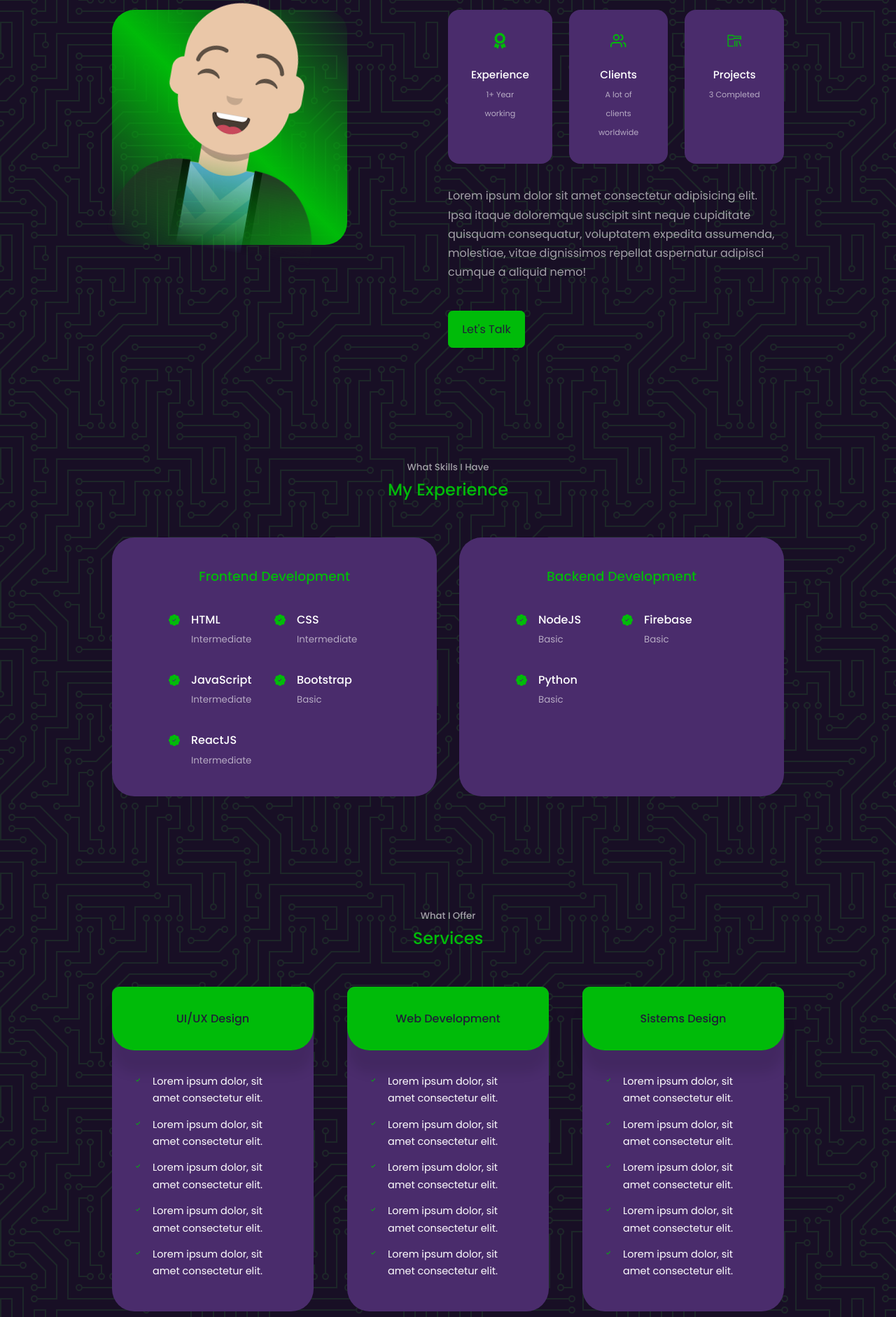
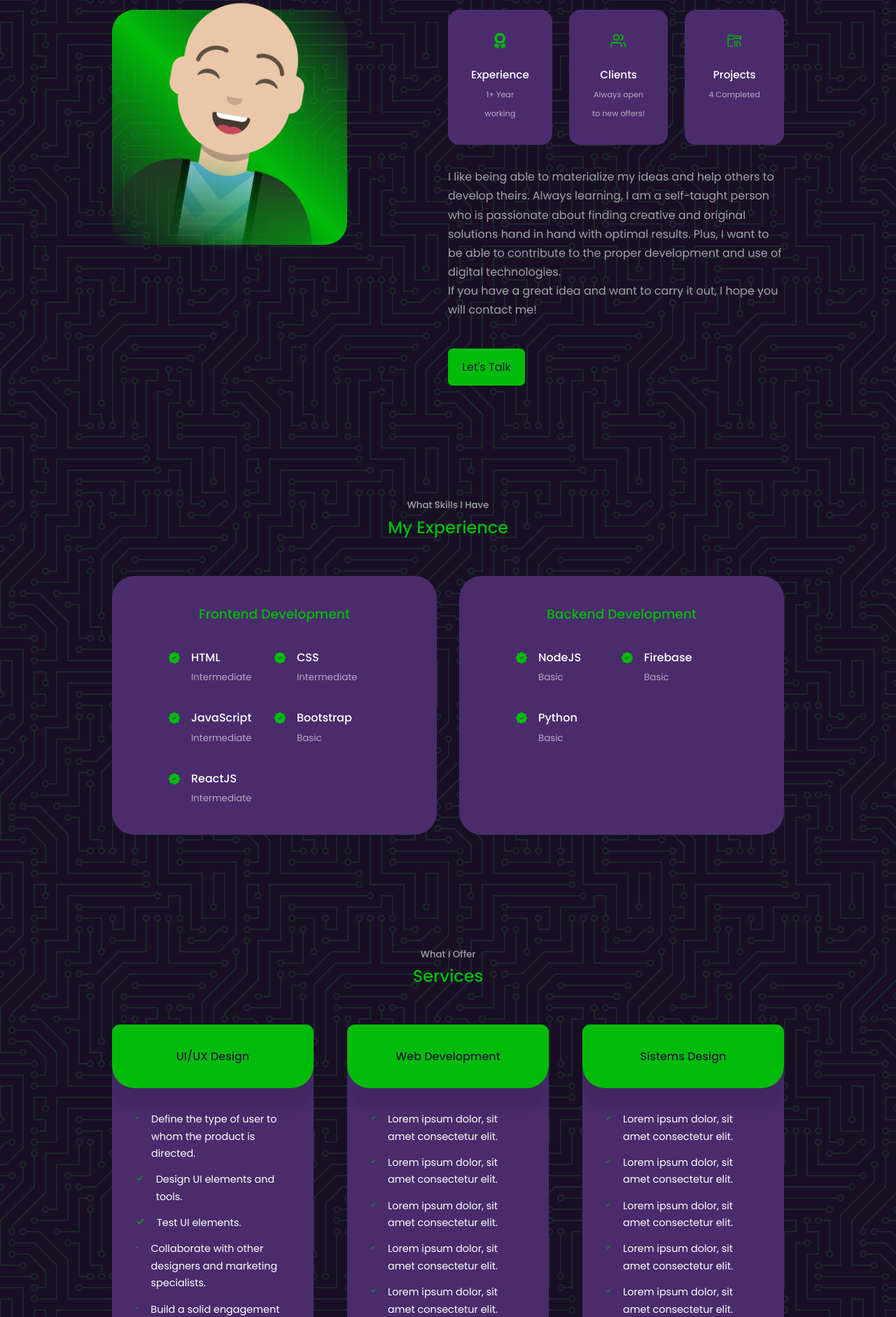
Before and after one commit to beksiazek/beksiazek.github.io, a React (Create React App) app: page / in a window 1280 px wide. Shown: the part 1137-3019 px from the top of the page at 70% size. Built offline with nearby package versions, Linux system fonts and the light colour scheme.

Commit message:
+ About section text, footer text changes, cv download, and UX/UI services text

```diff
--- a/src/components/about/About.jsx
+++ b/src/components/about/About.jsx
@@ -28,20 +28,23 @@ export default function About() {
 						<article className="about__card">
 							<FiUsers className="about__icon" />
 							<h5>Clients</h5>
-							<small>A lot of clients worldwide</small>
+							<small>Always open to new offers!</small>
 						</article>
 						<article className="about__card">
 							<VscFolderLibrary className="about__icon" />
 							<h5>Projects</h5>
-							<small>3 Completed</small>
+							<small>4 Completed</small>
 						</article>
 					</div>
 					<p>
-						Lorem ipsum dolor sit amet consectetur adipisicing elit.
-						Ipsa itaque doloremque suscipit sint neque cupiditate
-						quisquam consequatur, voluptatem expedita assumenda,
-						molestiae, vitae dignissimos repellat aspernatur
-						adipisci cumque a aliquid nemo!
+						I like being able to materialize my ideas and help
+						others to develop theirs. Always learning, I am a
+						self-taught person who is passionate about finding
+						creative and original solutions hand in hand with
+						optimal results. Plus, I want to be able to
+						contribute to the proper development and use of digital
+						technologies. <br />If you have a great idea and want to carry
+						it out, I hope you will contact me!
 					</p>
 					<a href="#contact" className="btn btn-primary">
 						Let's Talk
--- a/src/components/about/about.css
+++ b/src/components/about/about.css
@@ -68,6 +68,13 @@
 .about__content p {
     margin: 2rem 0 2.6rem;
     color: var(--color-light);
+    transition: var(--transition);
+}
+
+.about__content p:hover {
+    border-radius: 20px;
+    padding: 0.8rem;
+    background: rgba(0, 0, 0, 0.3);
 }
 
 @media screen and (max-width: 1024px) {
--- a/src/components/footer/Footer.jsx
+++ b/src/components/footer/Footer.jsx
@@ -18,7 +18,7 @@ export default function Footer() {
       <FooterSocials />
       <div className="footer__copyright">
         <small>Inspired by EGATOR React Web Portfolio design.</small>
-        <small>&copy; Uzu Software development. All rights reserved.</small>
+        <small>&copy; Uzu Software by B. Ksiazek. All rights reserved.</small>
       </div>
     </footer>
   )
--- a/src/components/header/Cta.jsx
+++ b/src/components/header/Cta.jsx
@@ -1,9 +1,10 @@
 import React from 'react';
+import Cv_en from "../../assets/cv/CV-BrianKsiazek(English).pdf";
 
 export default function Cta() {
   return (
     <div className='cta'>
-        <a href='' download className='btn'>Download CV</a>
+        <a href={Cv_en} download className='btn'>Download CV</a>
         <a href='#contact' className='btn btn-primary'>Let's Talk</a>
     </div>
   )
--- a/src/components/services/Services.jsx
+++ b/src/components/services/Services.jsx
@@ -15,23 +15,23 @@ export default function Services() {
 					<ul className="service__list">
 						<li>
 							<BiCheck className="service__list-icon" />
-							<p>Lorem ipsum dolor, sit amet consectetur elit.</p>
+							<p>Define the type of user to whom the product is directed.</p>
 						</li>
 						<li>
 							<BiCheck className="service__list-icon" />
-							<p>Lorem ipsum dolor, sit amet consectetur elit.</p>
+							<p>Design UI elements and tools.</p>
 						</li>
 						<li>
 							<BiCheck className="service__list-icon" />
-							<p>Lorem ipsum dolor, sit amet consectetur elit.</p>
+							<p>Test UI elements.</p>
 						</li>
 						<li>
 							<BiCheck className="service__list-icon" />
-							<p>Lorem ipsum dolor, sit amet consectetur elit.</p>
+							<p>Collaborate with other designers and marketing specialists.</p>
 						</li>
 						<li>
 							<BiCheck className="service__list-icon" />
-							<p>Lorem ipsum dolor, sit amet consectetur elit.</p>
+							<p>Build a solid engagement between the product and the user.</p>
 						</li>
 					</ul>
 				</article>
```
Also changed, not shown: 2 other files (tests, documents, lock files or other folders).
